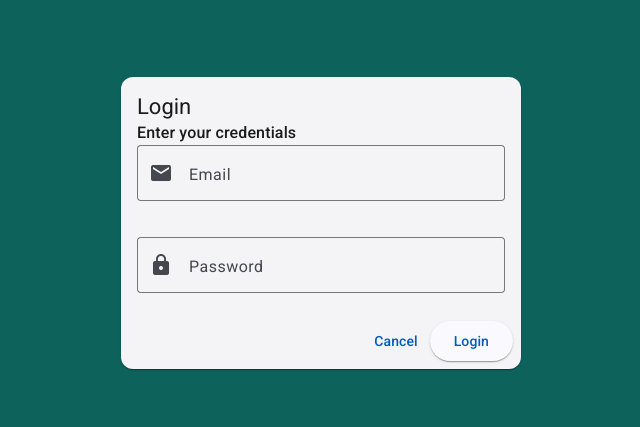
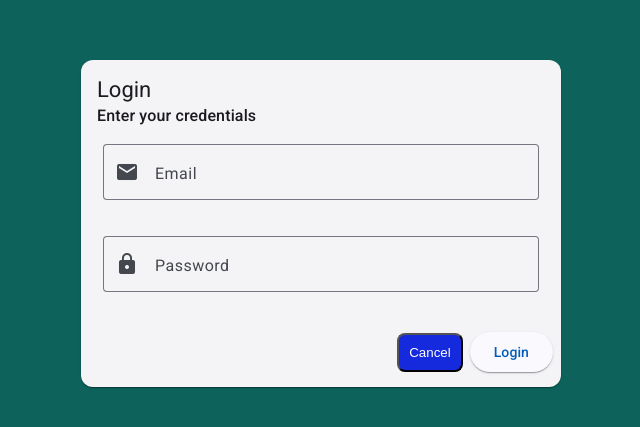
Before and after one commit to Sajiboahid007/online-FDS, an Angular app: page / in a window 1280 px wide. Shown: the part 177-604 px from the top of the page, without its empty margins (319-959 px from the left). Built offline with nearby package versions, Linux system fonts and the light colour scheme.

Commit message:
some update

```diff
--- a/src/app/admin/login/login.html
+++ b/src/app/admin/login/login.html
@@ -22,7 +22,7 @@
     </mat-card-content>
 
     <mat-card-actions align="end">
-      <button mat-button>Cancel</button>
+      <button class="btn">Cancel</button>
       <button mat-raised-button color="primary">Login</button>
     </mat-card-actions>
   </mat-card>
--- a/src/app/admin/login/login.scss
+++ b/src/app/admin/login/login.scss
@@ -7,14 +7,16 @@
 }
 
 .login-card {
-  width: 100%;
-  max-width: 400px;
+  width: 60vh;
+  height: 150%;
 }
 
 .login-form {
   display: flex;
   flex-direction: column;
   gap: 16px;
+  margin-top: 10px;
+  padding: 6px;
 }
 
 .full-width {
--- a/src/styles.scss
+++ b/src/styles.scss
@@ -33,3 +33,16 @@ body {
   height: 100vh;
 }
 /* You can add global styles to this file, and also import other style files */
+
+.btn {
+  margin: 7px;
+  padding: 10px;
+  color: white;
+  background-color: rgb(22, 42, 221);
+  border-radius: 8px;
+}
+
+.btn:hover {
+  background-color: rgb(116, 147, 235);
+  color: white;
+}
```
